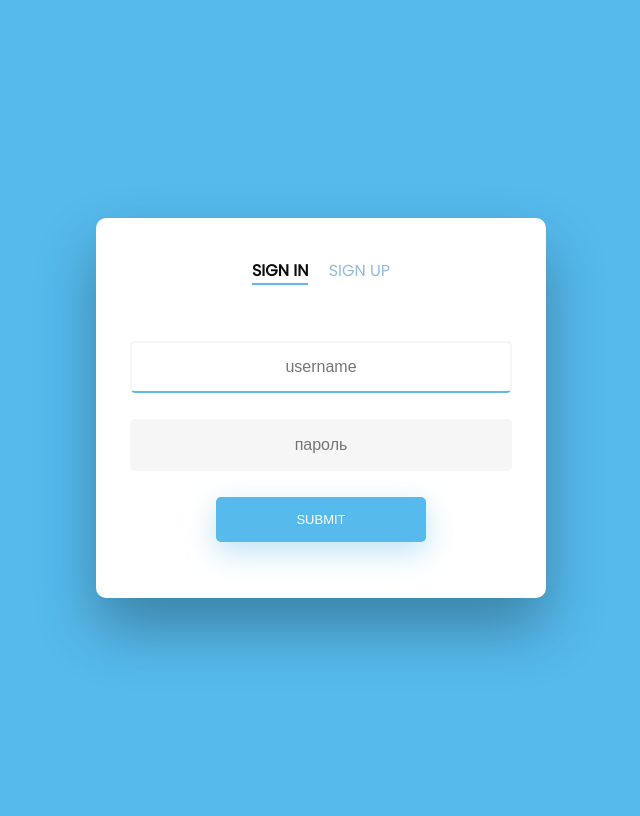
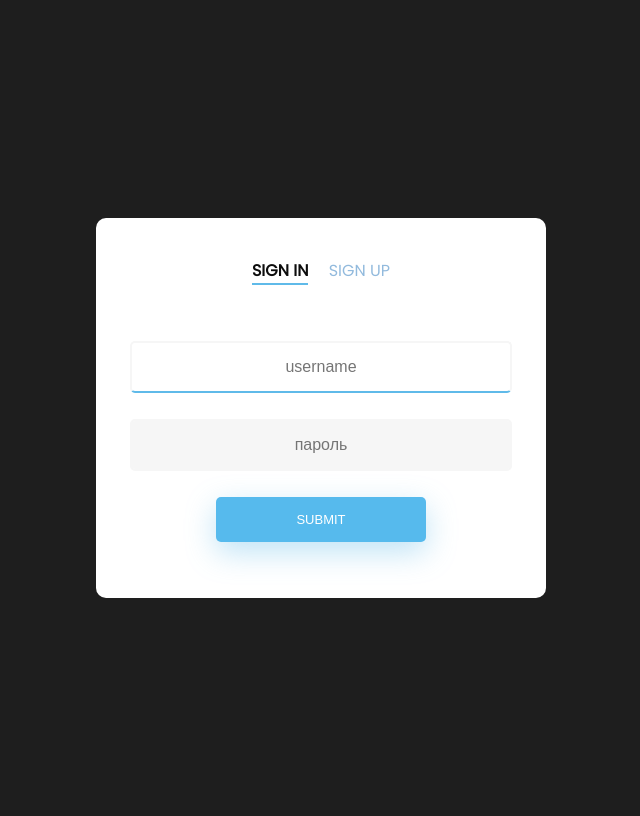
Before and after one commit to Alekssin1/Social-Network, a Django app: page /profile/login/ in a window 1280 px wide. Shown: the whole page, without its empty margins (319-959 px from the left). Run offline with Django 3.2, Linux system fonts and the light colour scheme; parts of the project's set-up code (start-up, migrations or seed data) failed here and were passed over.

Commit message:
replace color on login page

```diff
--- a/static/social_network/css/login.css
+++ b/static/social_network/css/login.css
@@ -3,7 +3,7 @@
 /* BASIC */
 
 html {
-  background-color: #56baed;
+  background-color: #1E1E1E !important;
 }
 
 body {
@@ -51,8 +51,8 @@ h2 {
   max-width: 450px;
   position: relative;
   padding: 0px;
-  -webkit-box-shadow: 0 30px 60px 0 rgba(0,0,0,0.3);
-  box-shadow: 0 30px 60px 0 rgba(0,0,0,0.3);
+  /* -webkit-box-shadow: 0 30px 60px 0 rgba(0,0,0,0.3); */
+  /* box-shadow: 0 30px 60px 0 rgba(0,0,0,0.3); */
   text-align: center;
 }
 
```
